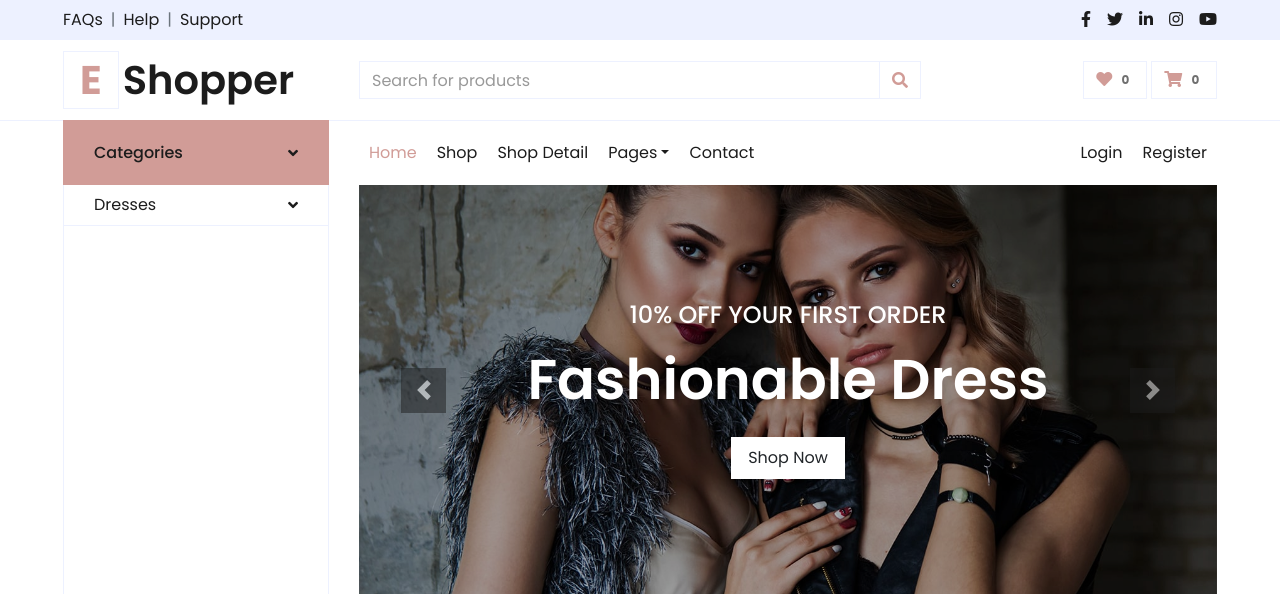
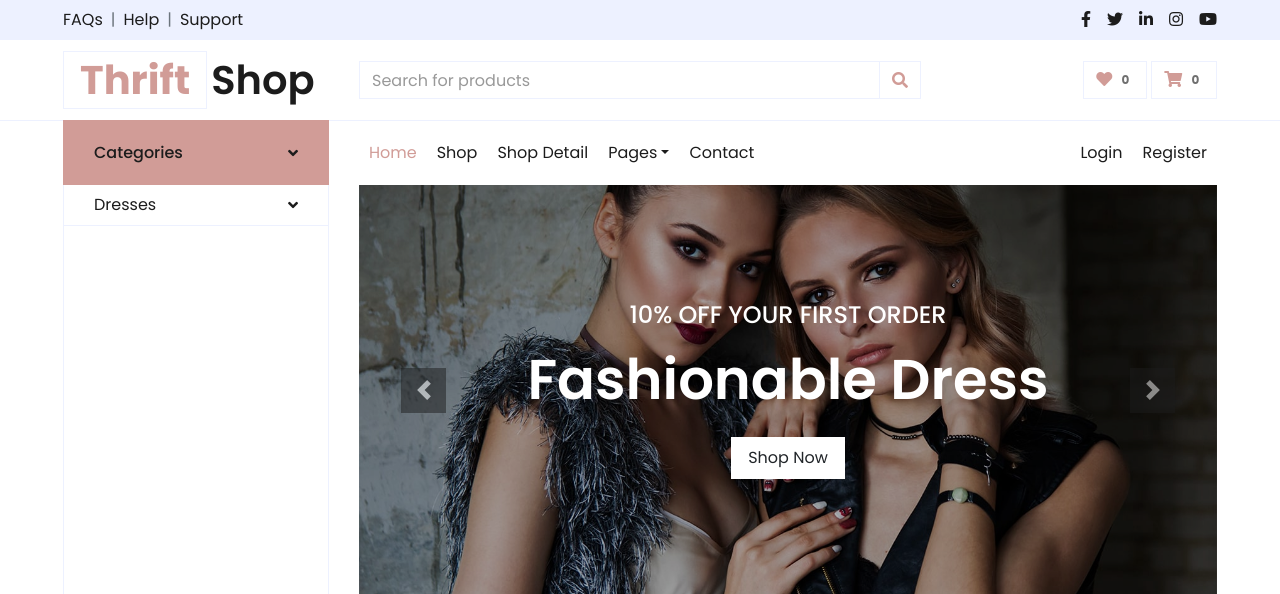
Before and after one commit to SWP301/Thrift_ShopWEB, a Java web app: page /home in a window 1280 px wide. Shown: the top 594 px of the page. Run offline with Tomcat 11, a stand-in JSP engine, Linux system fonts and the light colour scheme; data that the repository does not hold is empty; some libraries are stand-ins or nearby versions.

Commit message:
đổi tên logo

```diff
--- a/SWP-Thrift-Shop/web/index.jsp
+++ b/SWP-Thrift-Shop/web/index.jsp
@@ -69,7 +69,7 @@
             <div class="row align-items-center py-3 px-xl-5">
                 <div class="col-lg-3 d-none d-lg-block">
                     <a href="" class="text-decoration-none">
-                        <h1 class="m-0 display-5 font-weight-semi-bold"><span class="text-primary font-weight-bold border px-3 mr-1">E</span>Shopper</h1>
+                        <h1 class="m-0 display-5 font-weight-semi-bold"><span class="text-primary font-weight-bold border px-3 mr-1">Thrift</span>Shop</h1>
                     </a>
                 </div>
                 <div class="col-lg-6 col-6 text-left">
```
Also changed, not shown: 2 other files.
